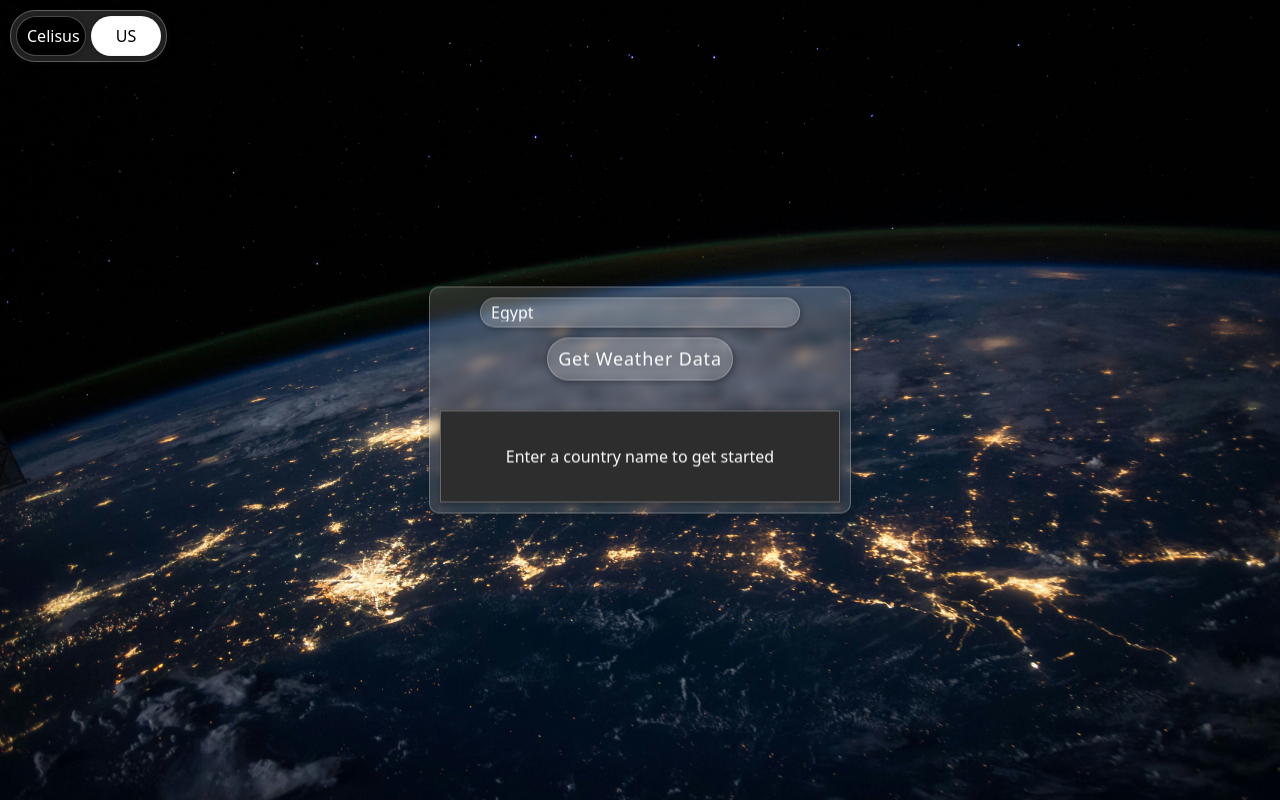
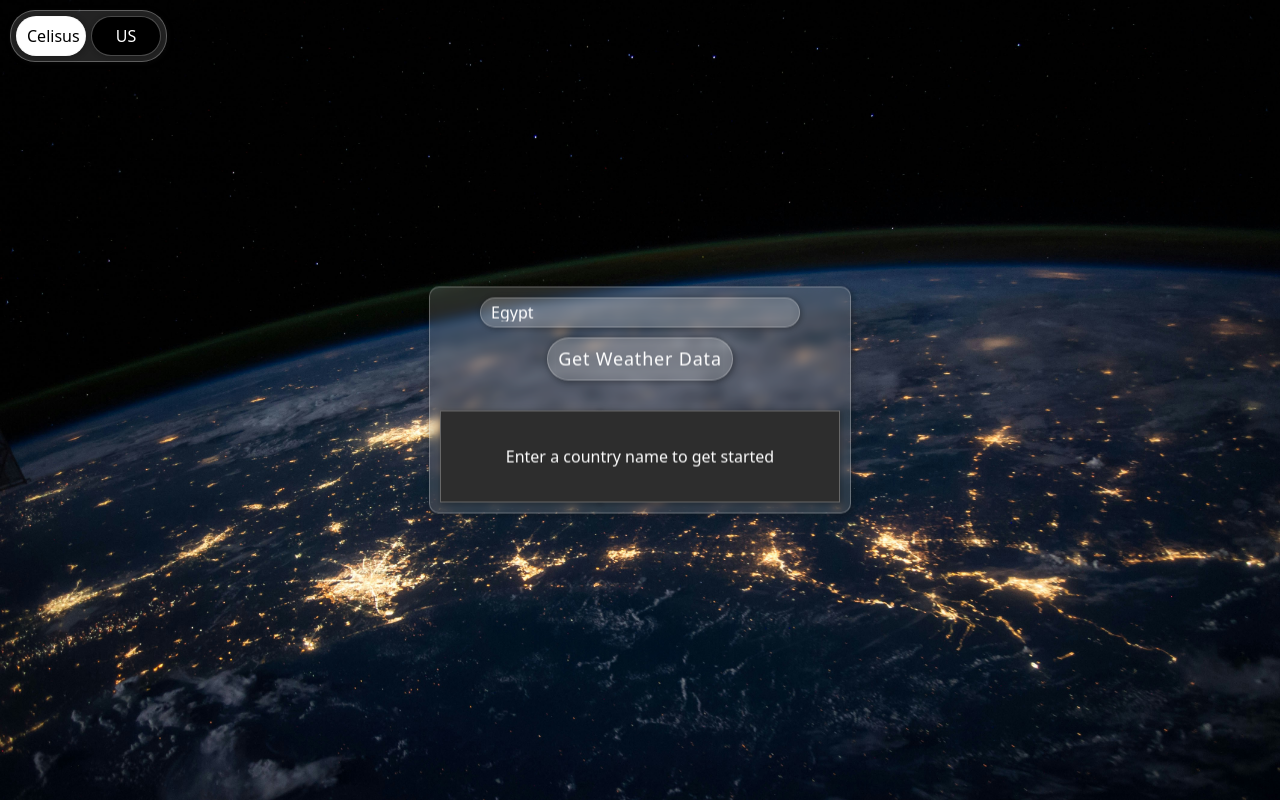
Before and after one commit to byteAndBait/weather-app, a website built with webpack: page src/index.html in a window 1280 px wide. Built offline with nearby package versions, Linux system fonts and the light colour scheme.

Commit message:
typo: make the default measure metric

```diff
--- a/src/index.html
+++ b/src/index.html
@@ -9,10 +9,10 @@
 
 <body>
   <div class="metricSlider glass">
-    <div class="metricTemp temp glass">
+    <div class="metricTemp temp active glass">
       Celisus
     </div>
-    <div class="USTemp glass temp active">
+    <div class="USTemp glass temp ">
       US
     </div>
   </div>
```
